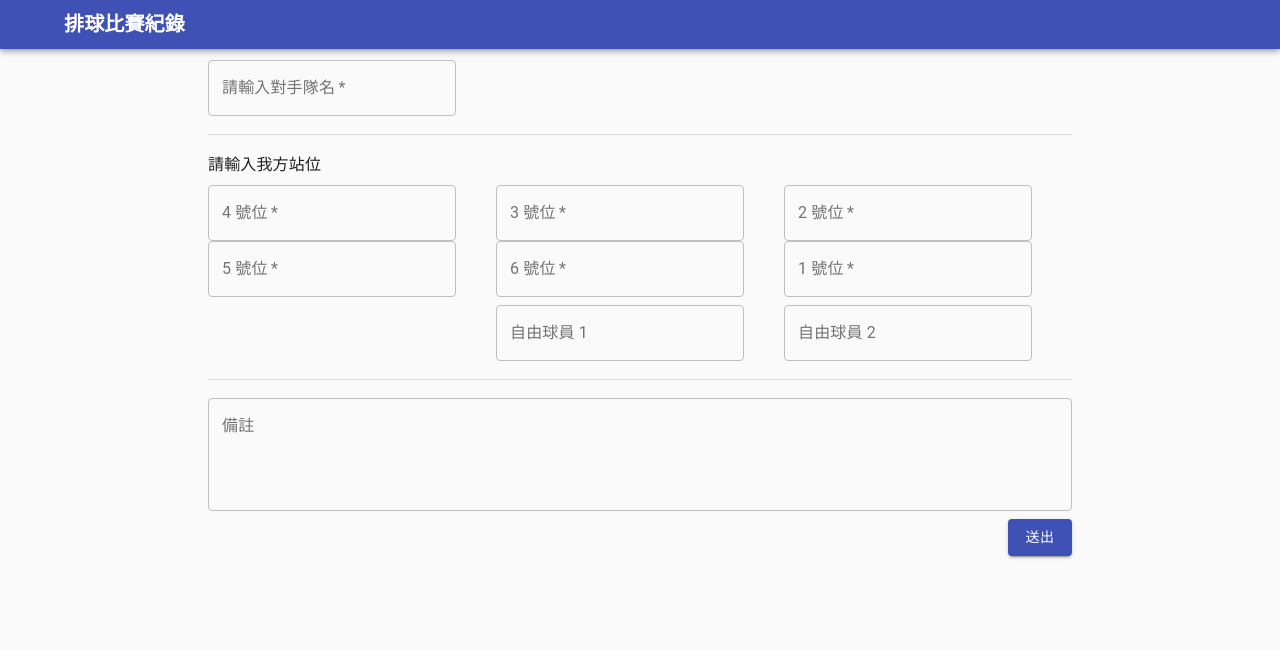
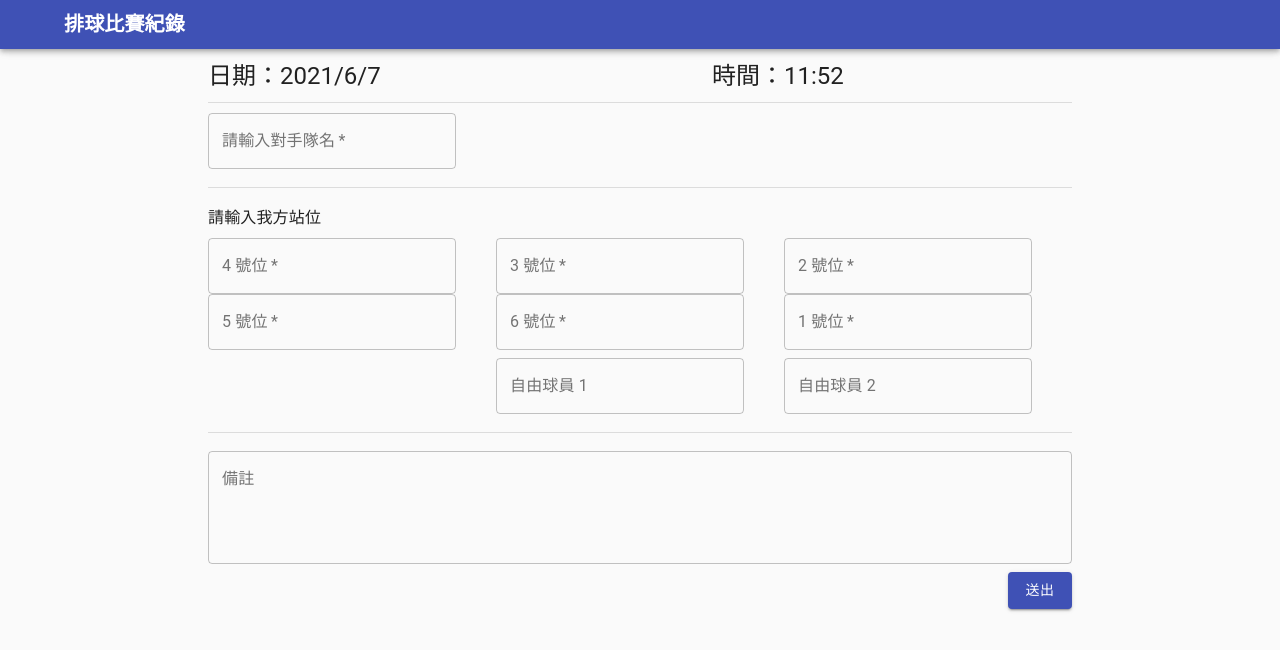
Before and after one commit to LinYunWen/volleyball-game-record, a React app: page /setting in a window 1280 px wide. Shown: the top 650 px of the page. Built offline with nearby package versions, Linux system fonts and the light colour scheme.

Commit message:
Feature: add date and time

```diff
--- a/src/component/SettingPage.js
+++ b/src/component/SettingPage.js
@@ -11,11 +11,27 @@ import { Typography } from "@material-ui/core";
 export class SettingPage extends React.Component {
   constructor(props) {
     super(props);
+    this.d = new Date();
   }
 
   render() {
     return (
       <Container className="margin-top-60" maxWidth="md">
+        <Grid container justify="center" alignItems="center">
+          <Grid item xs={7}>
+            <Typography variant="h5">
+              {"日期："}
+              {`${this.d.getFullYear()}/${this.d.getMonth() + 1}/${this.d.getDate()}`}
+            </Typography>
+          </Grid>
+          <Grid item xs={5}>
+            <Typography variant="h5">
+              {"時間："}
+              {`${this.d.getHours()}:${this.d.getMinutes()}`}
+            </Typography>
+          </Grid>
+        </Grid>
+        <Divider style={{ margin: "10px 0" }}/>
         <form>
           <Grid container spacing={1}>
             <Grid item xs={12}>
```
